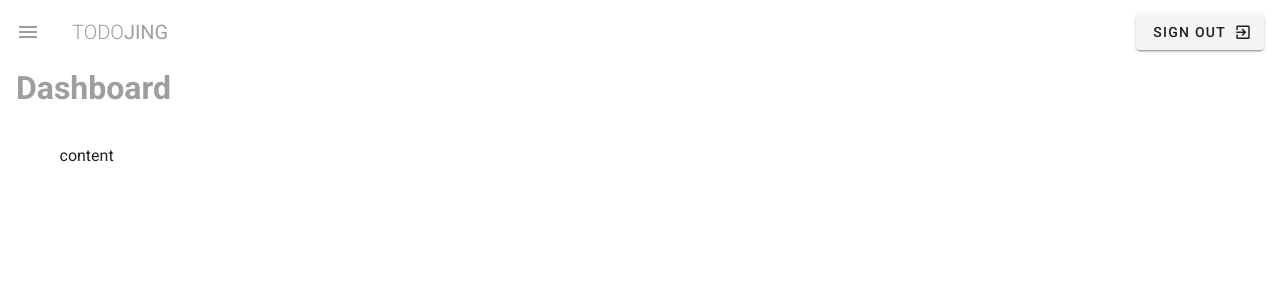
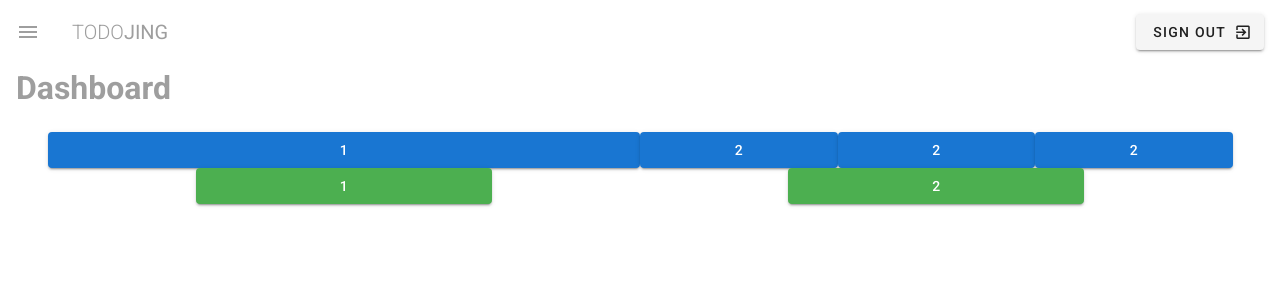
Before and after one commit to luoshuitaotao/vuetify_jing, a Vue app: page / in a window 1280 px wide. Shown: the top 300 px of the page. Built offline with nearby package versions, Linux system fonts and the light colour scheme.

Commit message:
understand basic grid

```diff
--- a/src/views/Dashboard.vue
+++ b/src/views/Dashboard.vue
@@ -2,7 +2,29 @@
   <div class="dashboard">
     <h1 class="subheading grey--text">Dashboard</h1>
     <v-container class="my-5">
-        content
+        <v-layout row wrap>
+          <v-flex xs12 md6>
+            <v-btn outline block class="primary">1</v-btn>
+          </v-flex>
+          <v-flex xs4 md2>
+            <v-btn outline block class="primary">2</v-btn>
+          </v-flex>
+          <v-flex xs4 md2>
+            <v-btn outline block class="primary">2</v-btn>
+          </v-flex>
+          <v-flex xs4 md2>
+            <v-btn outline block class="primary">2</v-btn>
+          </v-flex>
+        </v-layout>
+
+        <v-layout row wrap justify-space-around>
+          <v-flex xs4 md3>
+            <v-btn outline block class="success">1</v-btn>
+          </v-flex>
+          <v-flex xs4 md3>
+            <v-btn outline block class="success">2</v-btn>
+          </v-flex>
+        </v-layout>
     </v-container>
   </div>
 </template>
```
